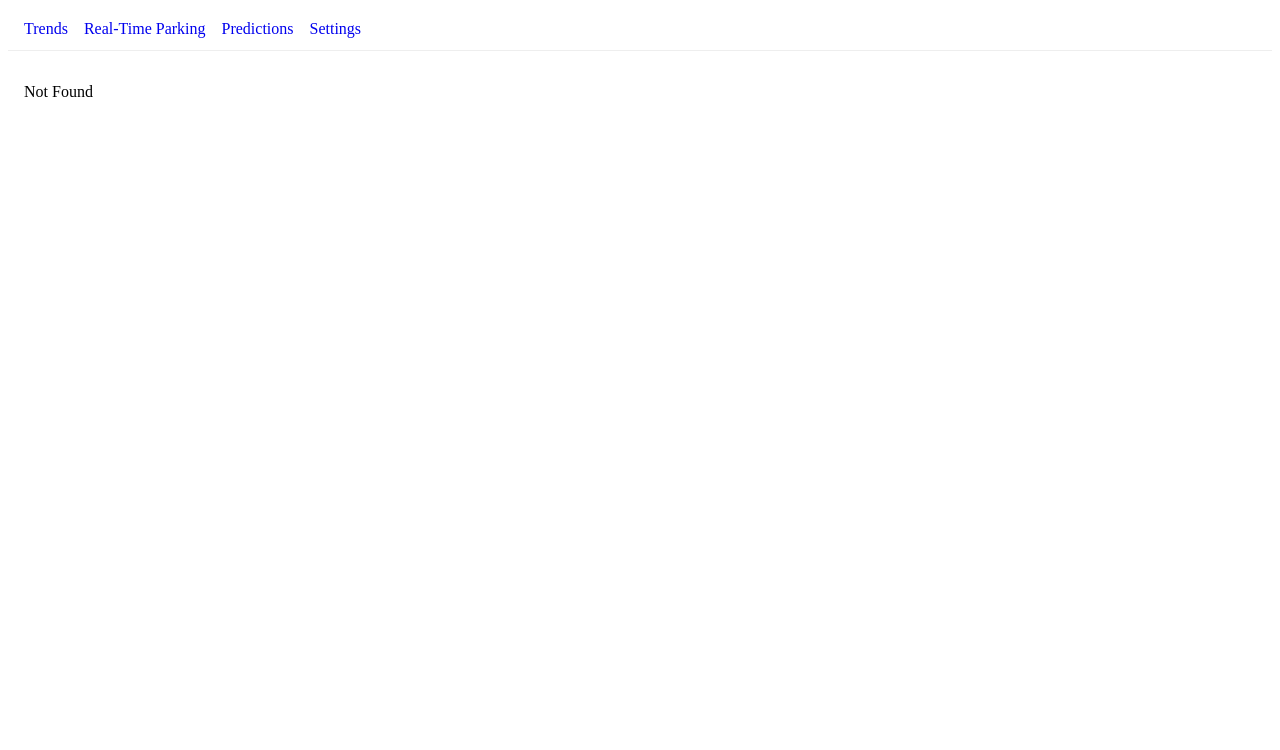
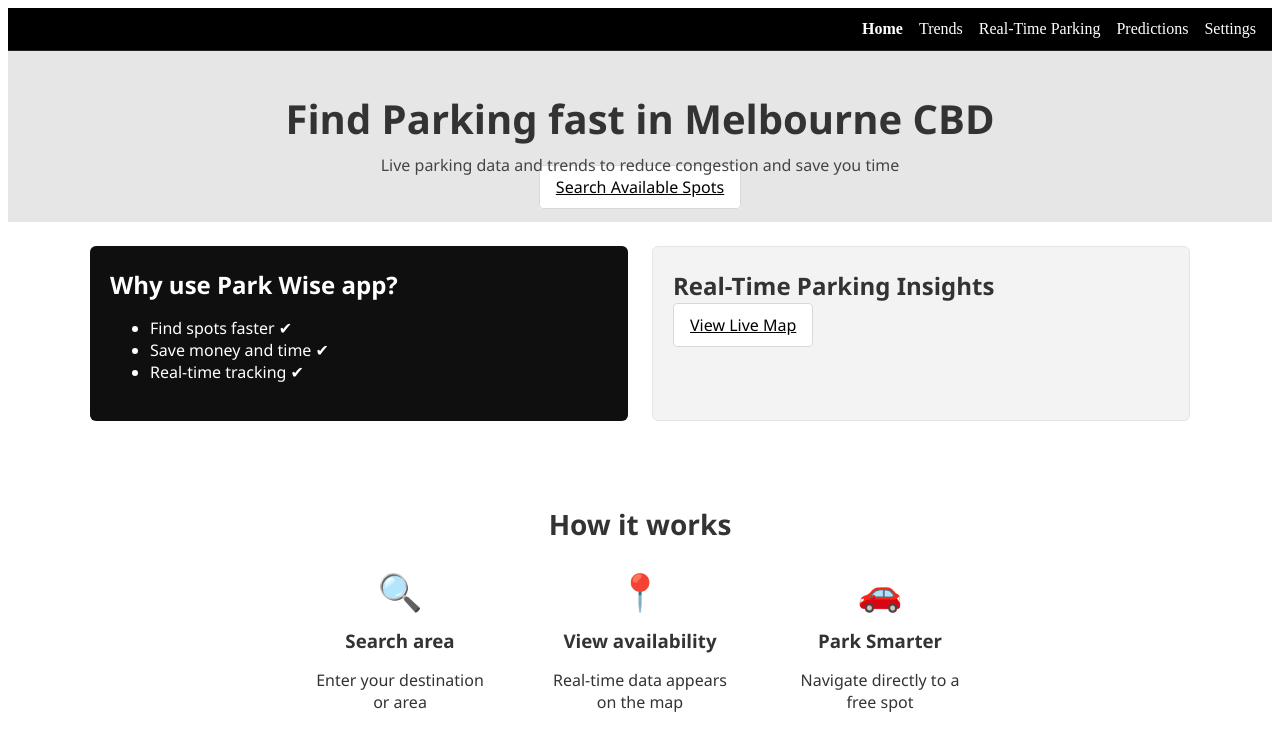
Before and after one commit to LELI1891633/5122-TE20, a Vue app in the folder web/: page /home in a window 1280 px wide. Before the commit this address had no page. Shown: the top 750 px of the page. Built offline with nearby package versions, Linux system fonts and the light colour scheme.

Commit message:
Home.vue

```diff
--- a/package.json
+++ b/package.json
@@ -14,5 +14,8 @@
   },
   "devDependencies": {
     "concurrently": "^8.2.2"
+  },
+  "dependencies": {
+    "vue-router": "^4.5.1"
   }
 }
--- a/web/src/App.vue
+++ b/web/src/App.vue
@@ -3,11 +3,14 @@
 
 <template>
   <div>
-    <nav style="display:flex;gap:16px;padding:12px 16px;border-bottom:1px solid #eee;">
-      <RouterLink to="/trends">Trends</RouterLink>
-      <RouterLink to="/realtime">Real-Time Parking</RouterLink>
-      <RouterLink to="/predictions">Predictions</RouterLink>
-      <RouterLink to="/settings">Settings</RouterLink>
+    <nav class="navbar">
+      <div class="nav-links">
+        <RouterLink to="/home">Home</RouterLink>
+        <RouterLink to="/trends">Trends</RouterLink>
+        <RouterLink to="/realtime">Real-Time Parking</RouterLink>
+        <RouterLink to="/predictions">Predictions</RouterLink>
+        <RouterLink to="/settings">Settings</RouterLink>
+      </div>
     </nav>
 
     <router-view />
@@ -15,6 +18,25 @@
 </template>
 
 <style scoped>
-nav a { text-decoration: none; }
-nav a.router-link-active { font-weight: 700; }
+.navbar {
+  display: flex;
+  justify-content: flex-end; /* push links to right */
+  padding: 12px 16px;
+  border-bottom: 1px solid #222;
+  background-color: #000; /* black background */
+}
+
+.nav-links {
+  display: flex;
+  gap: 16px;
+}
+
+.nav-links a {
+  text-decoration: none;
+  color: #fff; /* white text */
+}
+
+.nav-links a.router-link-active {
+  font-weight: 700;
+}
 </style>
--- a/web/src/router/index.ts
+++ b/web/src/router/index.ts
@@ -4,6 +4,7 @@ const router = createRouter({
   history: createWebHistory(),
   routes: [
     { path: '/', redirect: '/trends' },
+    { path: '/home', component: () => import('../views/Home.vue') },
     { path: '/trends', component: () => import('../views/Trends.vue') },
     { path: '/realtime', component: () => import('../views/RealTimeParking.vue') },
     { path: '/predictions', component: () => import('../views/Predictions.vue') },
--- /dev/null
+++ b/web/src/views/Home.vue
@@ -0,0 +1,123 @@
+<template>
+    <div class="home">
+      <section class="hero">
+        <div class="wrap hero-inner">
+          <h1>Find Parking fast in Melbourne CBD</h1>
+          <p>Live parking data and trends to reduce congestion and save you time</p>
+          <router-link to="/realtime-parking" class="btn-primary">Search Available Spots</router-link>
+        </div>
+      </section>
+
+      <section class="top-section">
+        <div class="wrap two-col">
+          <div class="left-panel">
+            <div class="why-section">
+              <h2>Why use Park Wise app?</h2>
+              <ul>
+                <li>Find spots faster ✔</li>
+                <li>Save money and time ✔</li>
+                <li>Real-time tracking ✔</li>
+              </ul>
+            </div>
+          </div>
+          <div class="right-panel">
+            <h2>Real-Time Parking Insights</h2>
+            <div class="illustration">
+                <div ref="mapEl" class="map-layer"></div>
+            </div>
+            <router-link to="/realtime-parking" class="btn-primary quick-link">View Live Map</router-link>
+          </div>
+        </div>
+      </section>
+
+      <section class="how-it-works">
+        <div class="wrap">
+          <h2>How it works</h2>
+          <div class="steps">
+            <div class="step">
+              <div class="icon">🔍</div>
+              <h3>Search area</h3>
+              <p>Enter your destination or area</p>
+            </div>
+            <div class="step">
+              <div class="icon">📍</div>
+              <h3>View availability</h3>
+              <p>Real-time data appears on the map</p>
+            </div>
+            <div class="step">
+              <div class="icon">🚗</div>
+              <h3>Park Smarter</h3>
+              <p>Navigate directly to a free spot</p>
+            </div>
+          </div>
+        </div>
+      </section>
+    </div>
+  </template>
+
+
+  <script>
+  export default {
+    name: "Home"
+  }
+  </script>
+
+  <style scoped>
+  .home { color:#333; font-family: 'Segoe UI', sans-serif; }
+
+  .wrap { max-width:1100px; margin:0 auto; padding:0 16px; }
+
+  .navbar { background:#0f0f0f; color:#fff; border-bottom:1px solid #2a2a2a; }
+  .nav-wrap { display:flex; justify-content:space-between; align-items:center; padding:18px 16px; }
+  .logo { font-weight:800; font-size:18px; }
+  .nav-links a { margin-left:24px; text-decoration:none; color:#fff; }
+  .nav-links a:hover { text-decoration:underline; }
+
+  .hero { background:#e6e6e6; }
+  .hero-inner { padding:40px 16px 24px; text-align:center; }
+  .hero-inner h1 { font-size:40px; font-weight:900; margin:0 0 8px; }
+  .hero-inner p { margin:0; opacity:.9; }
+
+  .btn-primary {
+    margin-top:16px;
+    background:#fff; color:#000; border:1px solid #d8d8d8;
+    padding:10px 16px; border-radius:4px; cursor:pointer;
+  }
+
+  .top-section { background:#fff; }
+  .two-col {
+    display:grid;
+    grid-template-columns: 1fr 1fr;
+    gap:24px;
+    padding:24px 16px 60px;
+  }
+
+  .left-panel { display:flex; }
+  .why-section {
+    background:#0f0f0f; color:#fff; border-radius:6px;
+    padding:22px 20px; width:100%;
+  }
+  .why-section h2 { margin:0 0 12px; font-weight:800; }
+
+  .right-panel {
+    background:#f3f3f3; border:1px solid #e5e5e5; border-radius:6px;
+    padding:22px 20px;
+  }
+  .right-panel h2 { font-size:24px; margin:0 0 12px; font-weight:800; }
+  .right-panel p { margin:0; }
+  .map-icon { font-size:48px; margin-top:24px; }
+
+  .how-it-works { background:#fff; }
+  .how-it-works .wrap { padding:24px 16px 60px; text-align:center; }
+  .how-it-works h2 { font-size:28px; margin:0 0 24px; font-weight:800; }
+  .steps {
+    display:flex; justify-content:center; flex-wrap:wrap; gap:60px;
+  }
+  .step { width:180px; }
+  .step .icon { font-size:36px; margin-bottom:12px; }
+  .step h3 { margin:0 0 8px; }
+
+  @media (max-width: 992px){
+    .two-col { grid-template-columns:1fr; }
+  }
+  </style>
```
Also changed, not shown: 1 other file (tests, documents, lock files or other folders).
